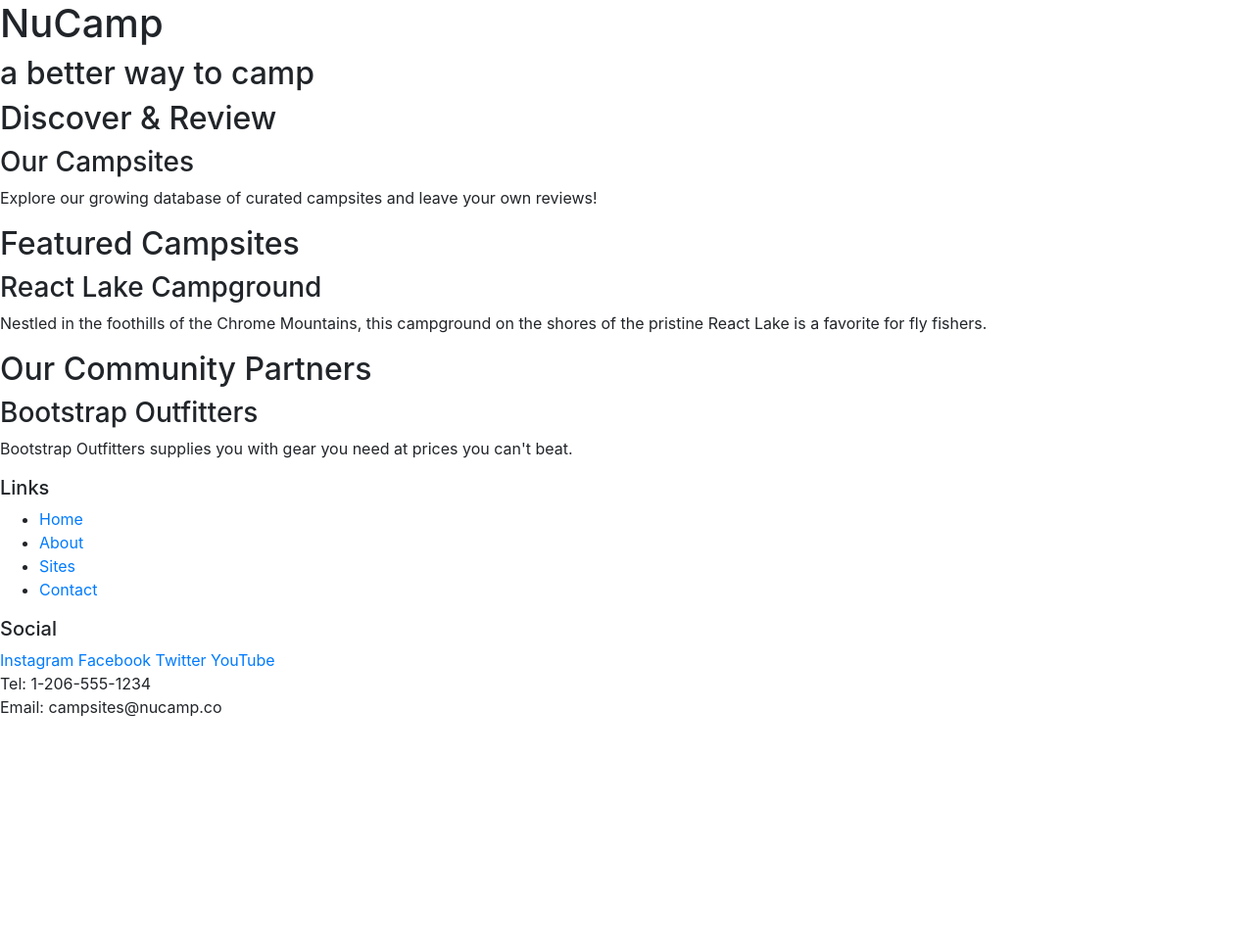
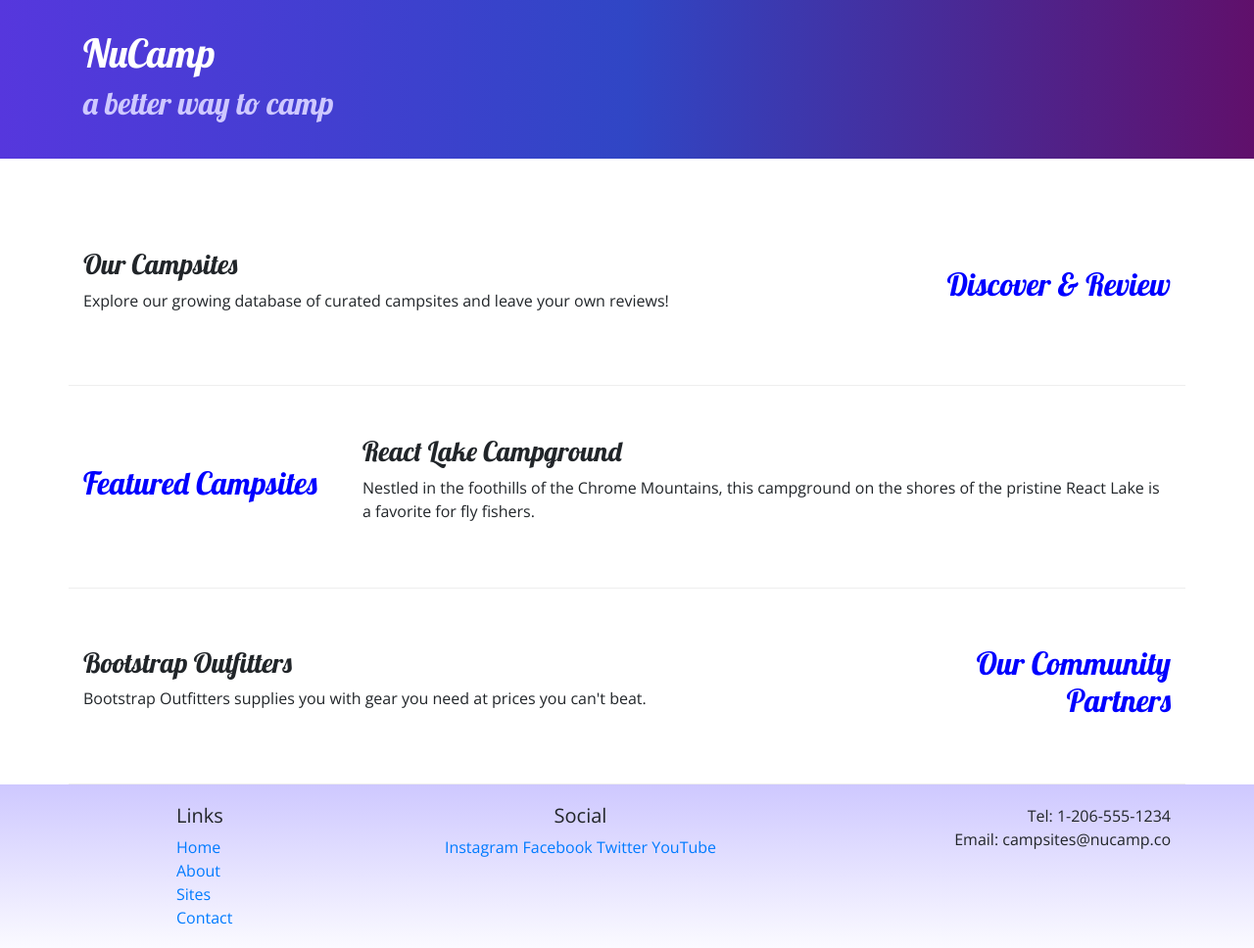
Before and after one commit to edtastic/nucampSite, a website: page index.html in a window 1280 px wide. Shown: the whole page at 98% size. Before the commit the page ends 800 px from the top, so only its background shows below. Drawn offline with nearby package versions, Linux system fonts and the light colour scheme.

Commit message:
Adding Custom Styles

```diff
--- /dev/null
+++ b/css/styles.css
@@ -0,0 +1,32 @@
+body{
+    font-family: "Open Sans", sans-serif;
+}
+
+h1, h2, h3 {
+    font-family: "Lobster", cursive;
+}
+
+h2 {
+    color: blue;
+}
+
+header h2 {
+    color: #CEC8FF;
+}
+
+footer {
+    background-image: linear-gradient(#CEC8FF, white);
+    padding: 20px 0;
+}
+
+.jumbotron {
+    padding: 30px;
+    background-image: linear-gradient(to right, #5637DD, #3046c5, #60106B);
+    color: white;
+}
+
+.row-content {
+    padding: 50px 0;
+    border-bottom: 1px ridge;
+    min-height: 200px;
+}
--- a/index.html
+++ b/index.html
@@ -9,56 +9,83 @@
         <!-- Bootstrap CSS -->
         <link rel="stylesheet" href="node_modules/bootstrap/dist/css/bootstrap.min.css" />
 
+        <!-- Additional CSS must be placed after Bootstrap CSS -->
+        <link rel="stylesheet" href="https://fonts.googleapis.com/css?family=Lobster|Open+Sans" />
+        <link rel="stylesheet" href="css/styles.css" />
+
         <title>NuCamp: A Better Way To Camp</title>
-    </head>
+    </head/>
 
 <body>
 
-    <header>
-        <div>
+    <header class="jumbotron jumbotron-fluid">
+        <div class="container">
+            <div class="row">
+                <div class="col">
                     <h1>NuCamp</h1>
                     <h2>a better way to camp</h2>
                 </div>
+            </div>
+        </div>
     </header>
 
-    <div>
-        <h2>Discover & Review</h2>
+    <div class="container">
+        <div class="row row-content align-items-center">
+            <div class="col-sm-4 order-sm-last col-md-3">
+                <h2 class="text-sm-right">Discover & Review</h2>
+            </div>
+            <div class="col">
                 <h3>Our Campsites</h3>
                 <p>Explore our growing database of curated campsites and leave your own reviews!</p>
             </div>
-
-    <div>
-        <h2>Featured Campsites</h2>
-        <h3>React Lake Campground</h3>
-        <p>Nestled in the foothills of the Chrome Mountains, this campground on the shores of the pristine React Lake is a favorite for fly fishers.</p>
         </div>
 
-    <div>
-        <h2>Our Community Partners</h2>
+        <div class="row row-content align-items-center">
+            <div class="col-sm-4 col-md-3">
+                <h2>Featured Campsites</h2>
+            </div>
+            <div class="col">
+                <h3>React Lake Campground</h3>
+                <p>Nestled in the foothills of the Chrome Mountains, this campground on the shores of the pristine React
+                    Lake is a favorite for fly fishers.</p>
+            </div>
+        </div>
+
+        <div class="row row-content align-items-center">
+            <div class="col-sm-4 order-sm-last col-md-3">
+                <h2 class="text-sm-right">Our Community Partners</h2>
+            </div>
+            <div class="col">
                 <h3>Bootstrap Outfitters</h3>
                 <p>Bootstrap Outfitters supplies you with gear you need at prices you can't beat.</p>
             </div>
+        </div>
+    </div>
 
     <footer>
-        <div>
+        <div class="container">
+            <div class="row">
+                <div class="col-4 col-sm-2 offset-1">
                     <h5>Links</h5>
-            <ul>
+                    <ul class="list-unstyled">
                         <li><a href="#">Home</a></li>
                         <li><a href="#">About</a></li>
                         <li><a href="#">Sites</a></li>
                         <li><a href="#">Contact</a></li>
                     </ul>
                 </div>
-        <div>
+                <div class="col-6 col-sm-5 text-center">
                     <h5>Social</h5>
                     <a href="http://instagram.com/">Instagram</a>
                     <a href="http://facebook.com/">Facebook</a>
                     <a href="http://twitter.com/">Twitter</a>
                     <a href="http://youtube.com/">YouTube</a>
                 </div>
-        <div>
+                <div class="col-sm-4 text-sm-right">
                     Tel: 1-206-555-1234<br />
                     Email: campsites@nucamp.co
+                </div>
+            </div>
         </div>
     </footer>
 
```
Lines whose indentation alone changed are shown as unchanged.
